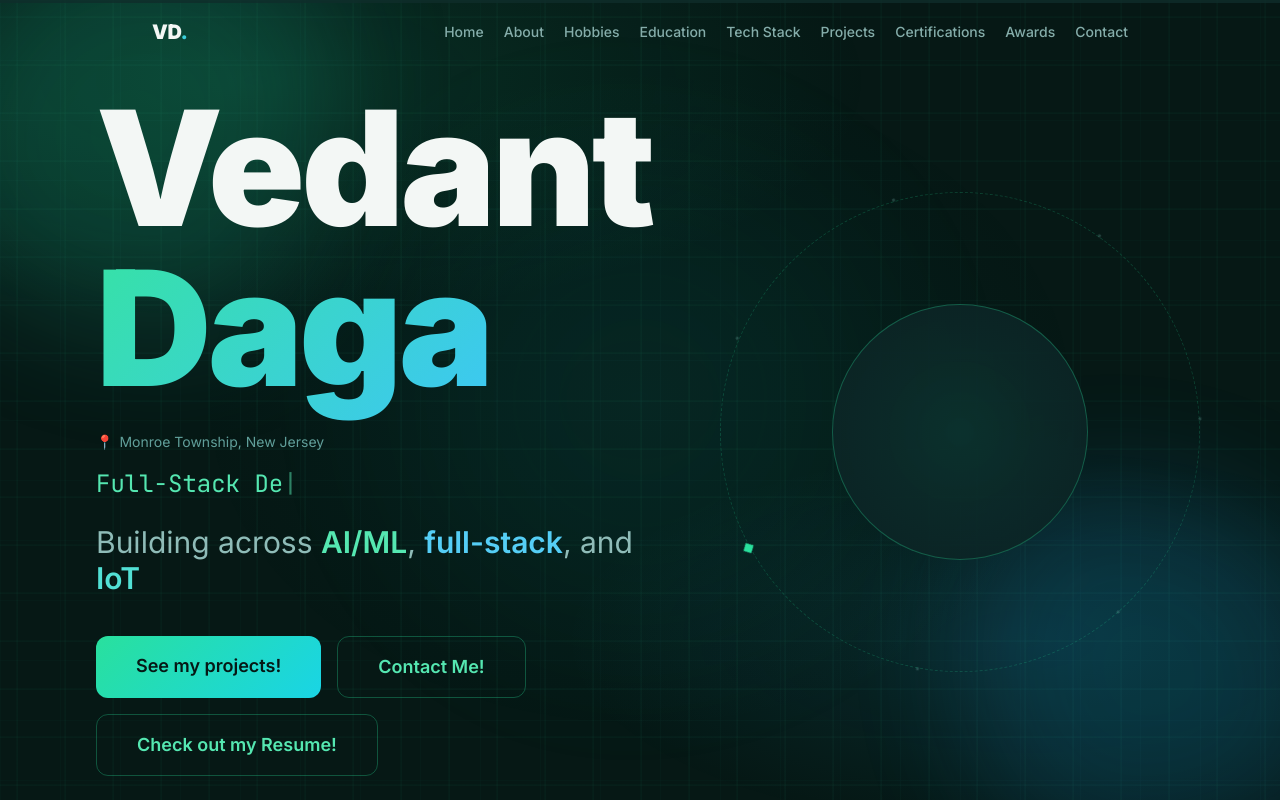
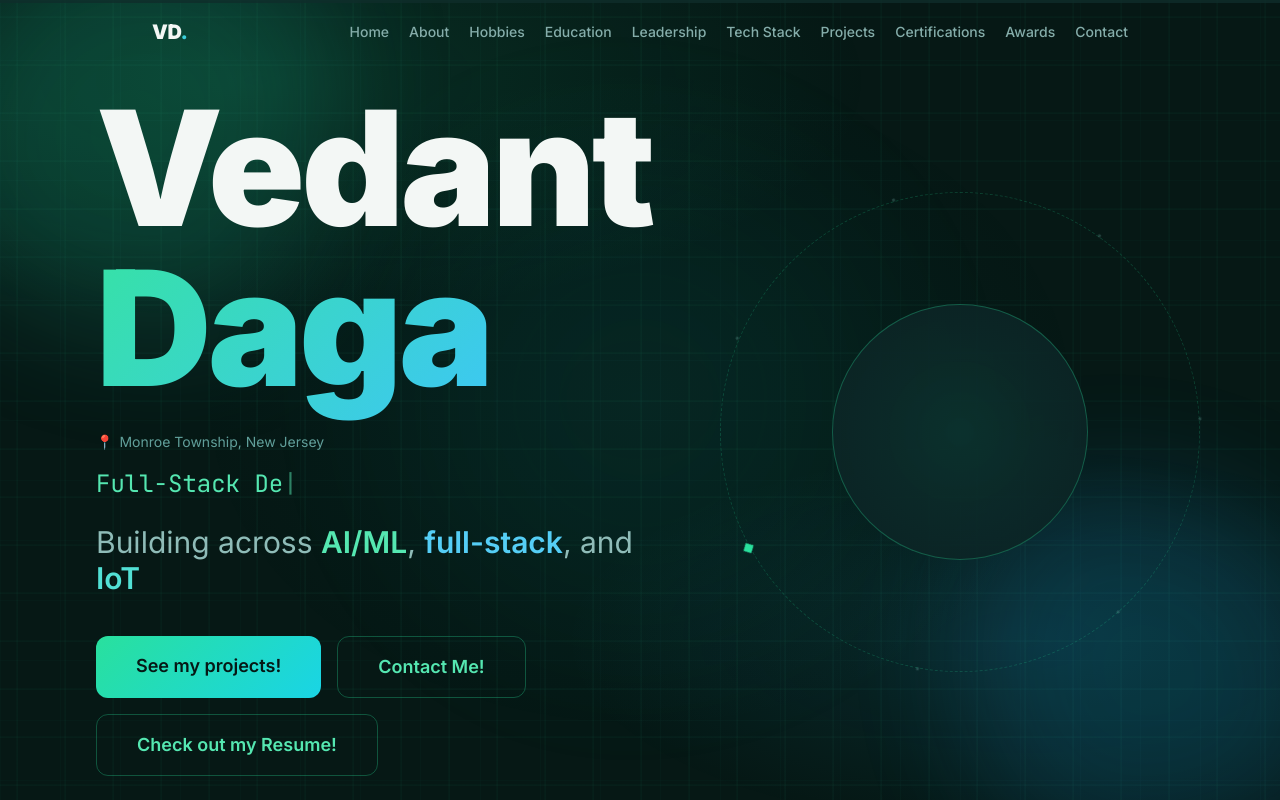
Before and after one commit to DagaVedant/My-Portfolio, a React (Vite) app: page / in a window 1280 px wide. Shown: the top 800 px of the page. Built offline with nearby package versions, Linux system fonts and the light colour scheme; the HTML template or start-up script is replaced by a standard one.

Commit message:
added leadership section to navbar

```diff
--- a/src/components/portfolio/Navbar.jsx
+++ b/src/components/portfolio/Navbar.jsx
@@ -7,6 +7,7 @@ const navLinks = [
   { label: "About", href: "#about" },
   { label: "Hobbies", href: "#hobbies" },
   { label: "Education", href: "#education" },
+  { label: "Leadership", href: "#leadership" },
   { label: "Tech Stack", href: "#tech" },
   { label: "Projects", href: "#projects" },
   { label: "Certifications", href: "#certifications" },
```
